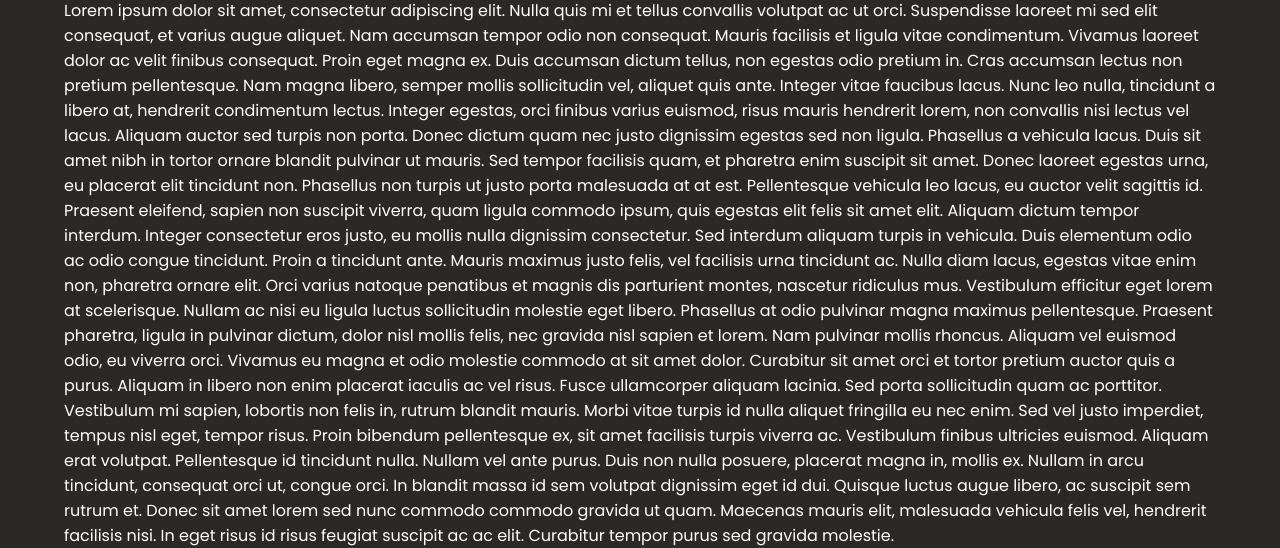
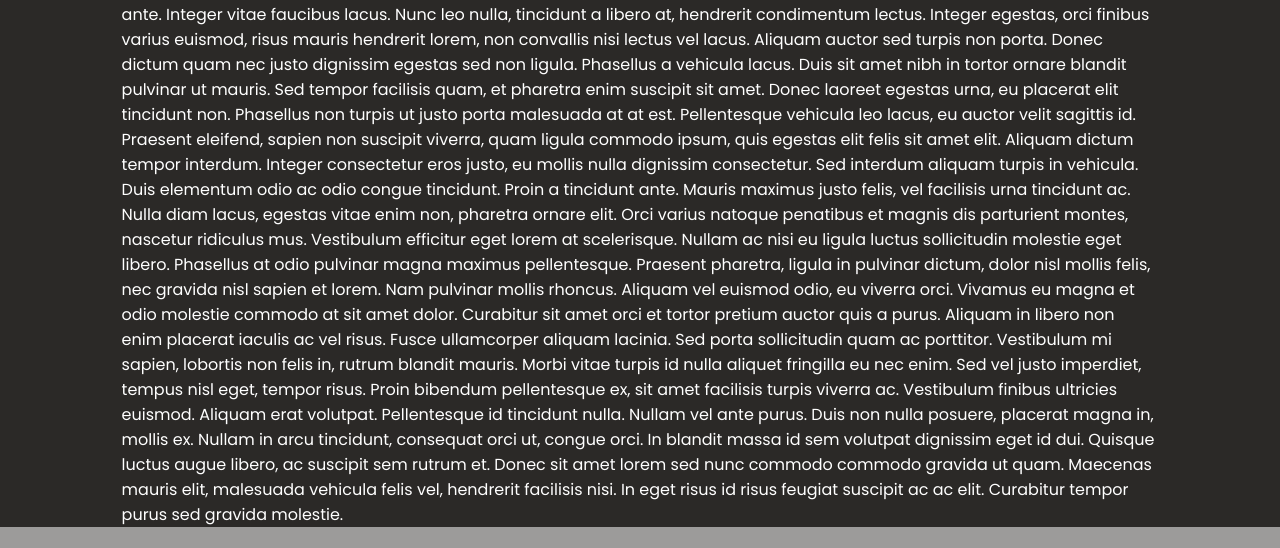
Before and after one commit to vash050/photo_kareliy, a Flask app: page /gallery-item in a window 1280 px wide. Shown: the part 1074-1622 px from the top of the page. After the commit the page ends 1601 px from the top, so only its background shows below. Run offline with Flask 3, Linux system fonts and the light colour scheme.

Commit message:
- gallery item fix

```diff
--- a/static/css/gallery_item.css
+++ b/static/css/gallery_item.css
@@ -1,5 +1,6 @@
 .container_image {
-    width: 100%;
+    margin: 0 auto;
+    width: 90%;
     display: flex;
     flex-direction: column;
 }
```
